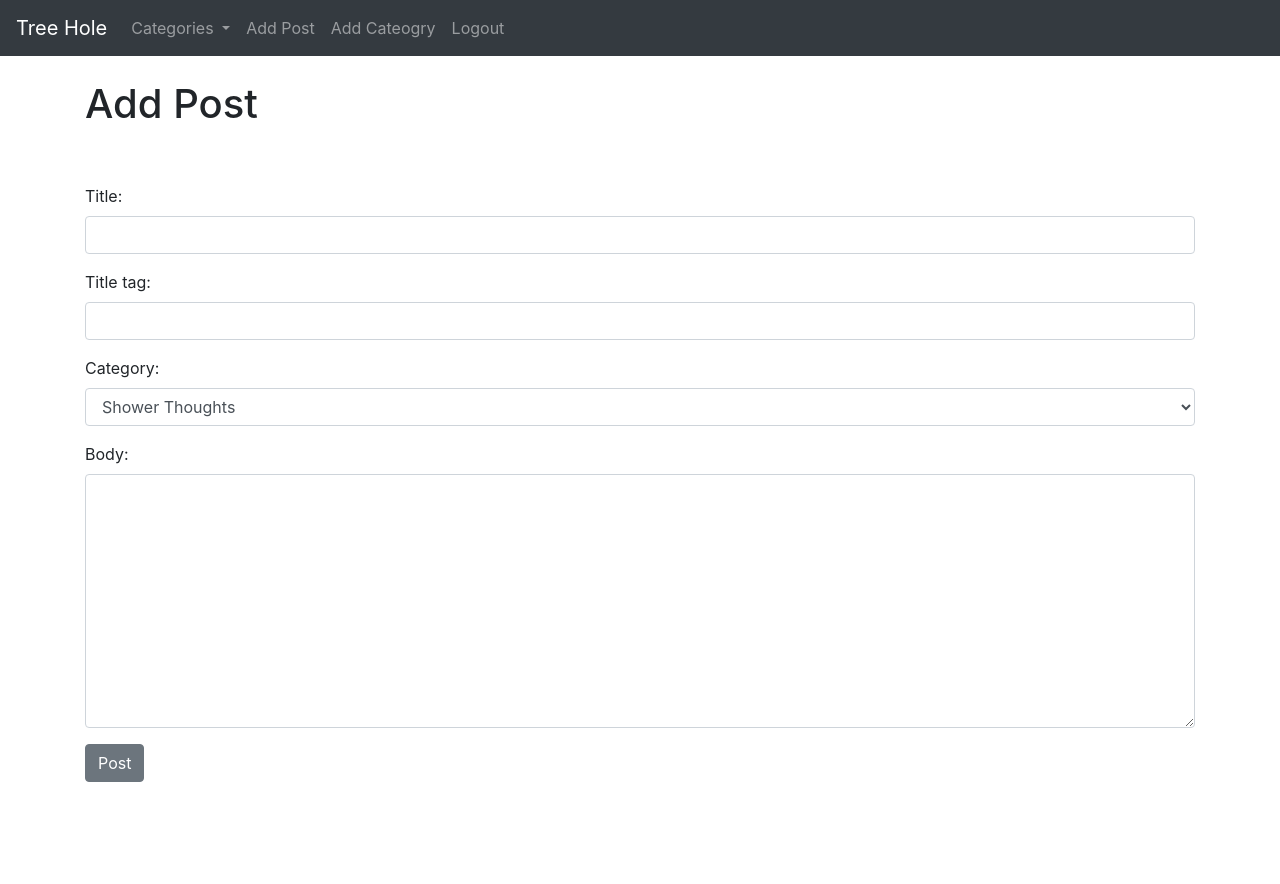
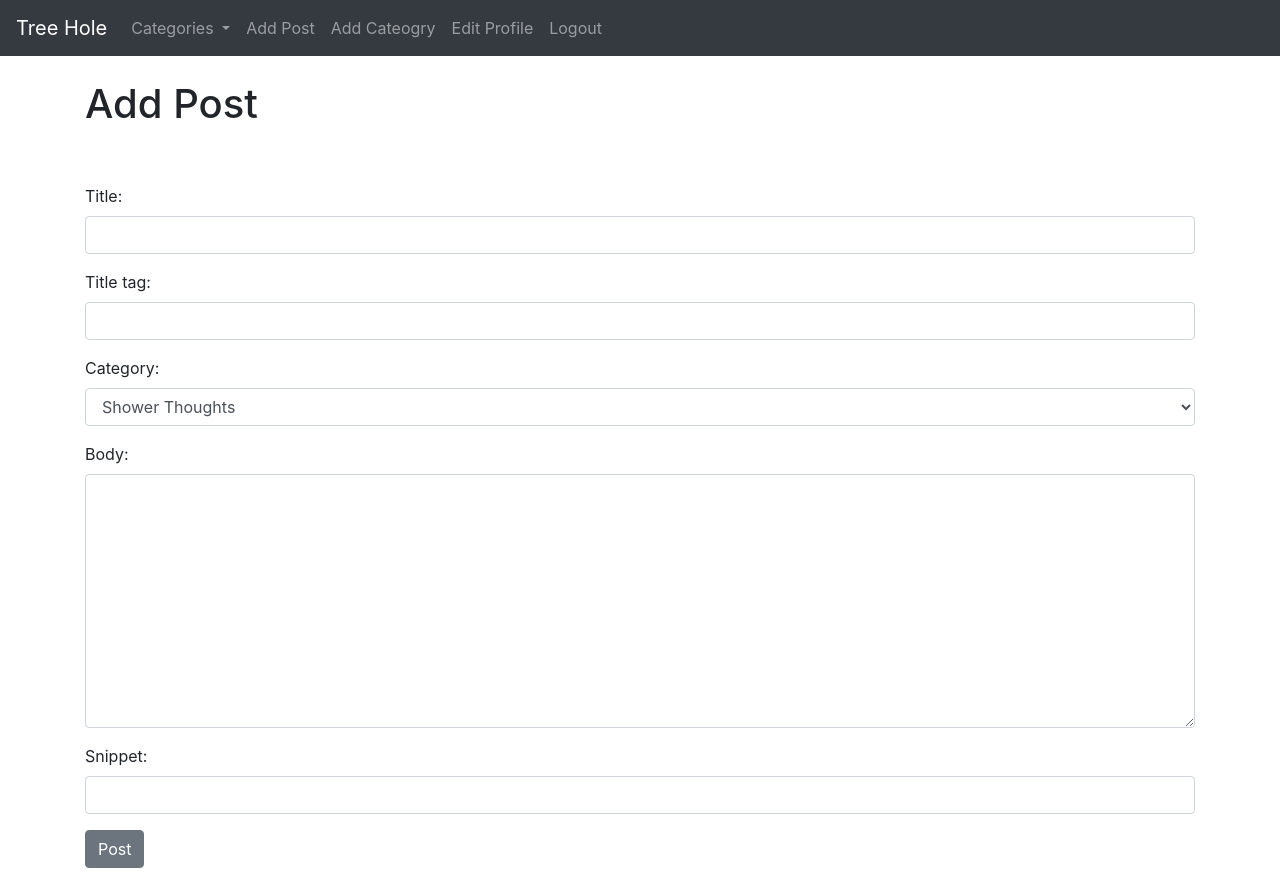
Before and after one commit to shpatrickguo/django_blog, a Django app: page /add_post/ in a window 1280 px wide. Before the commit the page ends 782 px from the top, so only its background shows below. Run offline with Django 3.2, Linux system fonts and the light colour scheme; a user stored in the database is signed in; data comes from the database, SQL or seed files in the repository; both versions use the stored data as it was after the commit; some libraries are stand-ins or nearby versions.

Commit message:
Create An Edit Profile Page - Django Blog #23

```diff
--- a/members/urls.py
+++ b/members/urls.py
@@ -1,5 +1,6 @@
 from django.urls import path
-from .views import UserRegisterView
+from .views import UserRegisterView, UserEditView
 urlpatterns = [
     path('register/', UserRegisterView.as_view(), name="register"),
+    path('edit_profile/', UserEditView.as_view(), name="edit_profile"),
 ]
--- a/theblog/forms.py
+++ b/theblog/forms.py
@@ -9,24 +9,25 @@ for item in choices:
 class PostForm(forms.ModelForm):
     class Meta:
         model = Post
-        fields = ('title', 'title_tag', 'author', 'category', 'body')
+        fields = ('title', 'title_tag', 'author', 'category', 'body', 'snippet')
 
         widgets = {
             'title': forms.TextInput(attrs={'class':'form-control'}),
             'title_tag': forms.TextInput(attrs={'class':'form-control'}),
             'author': forms.TextInput(attrs={'class':'form-control', 'value': '', 'id': 'elder', 'type': 'hidden'}),
-            #'author': forms.Select(attrs={'class':'form-control'}),
             'category': forms.Select(choices=choice_list, attrs={'class':'form-control'}),
-            'body': forms.Textarea(attrs={'class':'form-control'})
+            'body': forms.Textarea(attrs={'class':'form-control'}),
+            'snippet': forms.TextInput(attrs={'class':'form-control'}),
         }
 
 class EditForm(forms.ModelForm):
     class Meta:
         model = Post
-        fields = ('title', 'title_tag', 'body')
+        fields = ('title', 'title_tag', 'body', 'snippet')
 
         widgets = {
             'title': forms.TextInput(attrs={'class':'form-control'}),
             'title_tag': forms.TextInput(attrs={'class':'form-control'}),
-            'body': forms.Textarea(attrs={'class':'form-control'})
+            'body': forms.Textarea(attrs={'class':'form-control'}),
+            'snippet': forms.TextInput(attrs={'class':'form-control'}),
         }
--- a/theblog/models.py
+++ b/theblog/models.py
@@ -20,6 +20,7 @@ class Post(models.Model):
     body = RichTextField(blank=True, null=True)
     post_date = models.DateField(auto_now_add=True)
     category = models.CharField(max_length=255, default='uncategorized')
+    snippet = models.CharField(max_length=255)
     likes = models.ManyToManyField(User, related_name='blog_posts')
 
     def total_likes(self):
--- a/theblog/templates/add_post.html
+++ b/theblog/templates/add_post.html
@@ -14,7 +14,7 @@
 
   <script>
     var name = "{{ user.id }}";
-    document.getElementById("").value = name;
+    document.getElementById("elder").value = name;
   </script>
 
 {% else %}
--- a/theblog/templates/base.html
+++ b/theblog/templates/base.html
@@ -48,6 +48,9 @@
           <a class="nav-link" href="{% url 'add_category' %}">Add Cateogry</a>
           </li>
           <li class="nav-item">
+          <a class="nav-link" href="{% url 'edit_profile' %}">Edit Profile</a>
+          </li>
+          <li class="nav-item">
           <a class="nav-link" href="{% url 'logout' %}">Logout</a>
           </li>
           {% else %}
--- a/theblog/templates/categories.html
+++ b/theblog/templates/categories.html
@@ -3,7 +3,7 @@
 {% if category_posts %}
   <h1> {{cats}} </h1>
   <ul>
-  {{% for post in cateogry_posts %}}
+  {% for post in category_posts %}
   <li><a href="{% url 'article-detail' post.pk %}">{{ post.title}}</a>
     - {{ post.cateogry}}
     - {{ post.author.first_name }} {{ post.author.last_name }}
@@ -15,7 +15,7 @@
     {% endif %}
   </small><br/>
   {{ post.body | slice:":200" | safe}} </li>
-  {{% endfor %}}
+  {% endfor %}
   </ul>
 {% else %}
 Sorry this page does not exist.
--- a/theblog/templates/home.html
+++ b/theblog/templates/home.html
@@ -15,7 +15,8 @@
       {% endif %}
     {% endif %}
   </small><br/>
-  {{ post.body | slice:":200" | safe}} </li>
+  {{ post.snippet }}
+  </li>
 {% endfor %}
 </ul>
 {% endblock %}
```
Also changed, not shown: members/templates/registration/edit_profile.html (added, +13 -0 lines), members/views.py (+10 -2 lines), db.sqlite3, theblog/migrations/0007_post_snippet.py (added).
